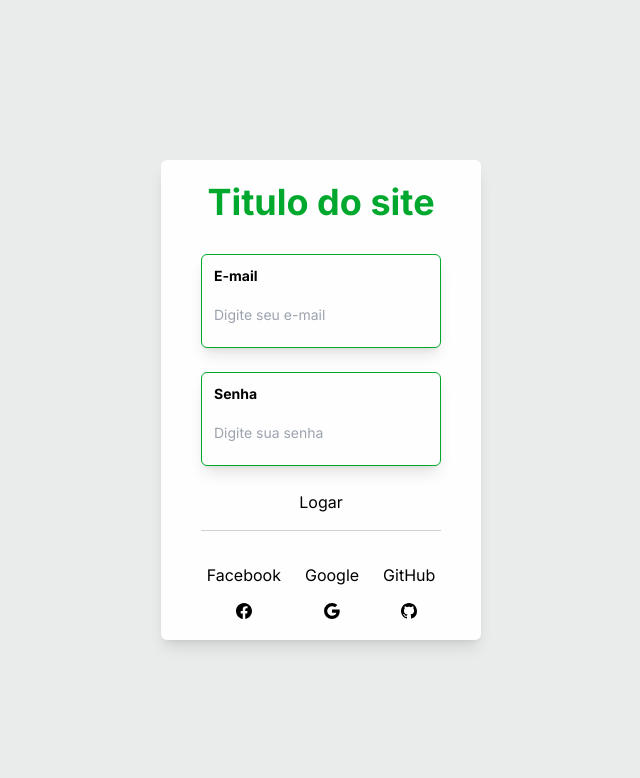
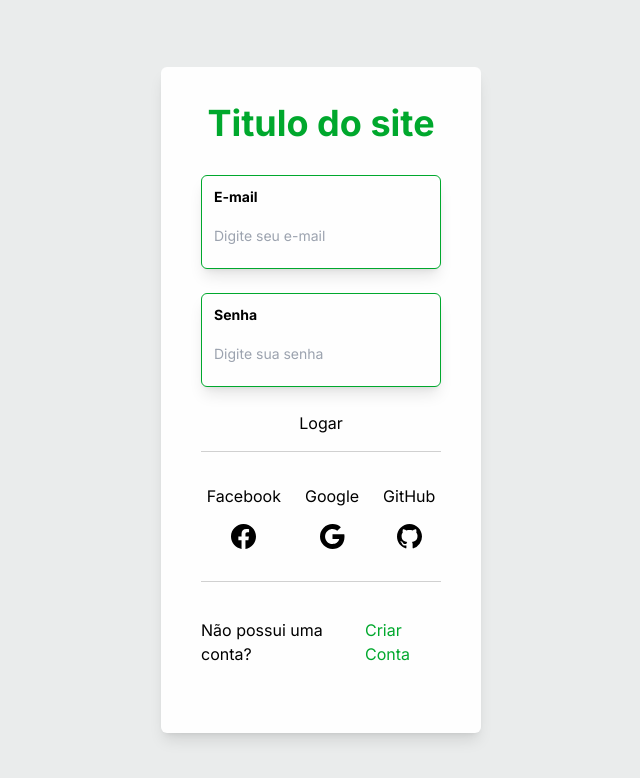
Before and after one commit to matheus98rocha/devsync, a Next.js app: page / in a window 1280 px wide. Shown: the top 778 px of the page, without its empty margins (319-959 px from the left). Built offline with nearby package versions, Linux system fonts and the light colour scheme; what tailwindcss-animated would draw is missing.

Commit message:
feat - Componente Auth e Create Account

```diff
--- /dev/null
+++ b/src/app/components/auth/auth.component.tsx
@@ -0,0 +1,103 @@
+'use client'
+import React from 'react'
+import PrimaryInput from '../input/primary-input.component'
+import SocialMediaIcons from '../social-media-icons/social-media-icons.components'
+
+function Auth() {
+  const [email, setEmail] = React.useState('')
+  const [password, setPassword] = React.useState('')
+  const [step, setStep] = React.useState('login')
+  return (
+    <div
+      className="
+  flex
+  items-center
+  justify-around
+  flex-col
+  gap-8
+  bg-backgroud
+  w-screen
+  h-screen
+  md:w-1/4
+  md:h-5/6
+  py-9
+  px-10
+  rounded-md
+  shadow-lg
+  animate-fade-up
+  "
+    >
+      <h1 className="text-primary text-4xl font-bold">Titulo do site</h1>
+      <div
+        className="
+    flex
+    items-center
+    justify-between
+    flex-col
+    gap-6
+    w-full
+    pb-4
+    border-b border-solid border-[#d0d0d0]
+    "
+      >
+        <PrimaryInput
+          label="E-mail"
+          type="e-mail"
+          placeholder="Digite seu e-mail"
+          valueInput={email}
+          handleChangeInput={(event) => setEmail(event.target.value)}
+        />
+        <PrimaryInput
+          label="Senha"
+          type="password"
+          placeholder="Digite sua senha"
+          valueInput={password}
+          handleChangeInput={(event) => setPassword(event.target.value)}
+        />
+        {step === 'login' ? (
+          <button>Logar</button>
+        ) : (
+          <button>Criar Conta</button>
+        )}
+      </div>
+      <SocialMediaIcons />
+      <div
+        className="
+        w-full
+        border-t
+        border-solid
+        border-[#d0d0d0]
+        py-9
+        flex
+        items-center
+        justify-center
+        gap-2
+    "
+      >
+        {step === 'login' ? (
+          <>
+            <p>Não possui uma conta?</p>
+            <p
+              className="text-primary hover:cursor-pointer"
+              onClick={() => setStep('create-account')}
+            >
+              Criar Conta
+            </p>
+          </>
+        ) : (
+          <>
+            <p>Já possui uma conta?</p>
+            <p
+              className="text-primary hover:cursor-pointer"
+              onClick={() => setStep('login')}
+            >
+              Entrar
+            </p>
+          </>
+        )}
+      </div>
+    </div>
+  )
+}
+
+export default Auth
--- a/src/app/components/social-media-icons/social-media-icons.components.tsx
+++ b/src/app/components/social-media-icons/social-media-icons.components.tsx
@@ -6,15 +6,15 @@ function SocialMediaIcons() {
     () => [
       {
         label: 'Facebook',
-        icon: <BS.BsFacebook />,
+        icon: <BS.BsFacebook size={25} />,
       },
       {
         label: 'Google',
-        icon: <BS.BsGoogle />,
+        icon: <BS.BsGoogle size={25} />,
       },
       {
         label: 'GitHub',
-        icon: <BS.BsGithub />,
+        icon: <BS.BsGithub size={25} />,
       },
     ],
     [],
@@ -39,6 +39,7 @@ function SocialMediaIcons() {
           flex-col
           hover:animate-jump
           hover:text-primary
+          hover:cursor-pointer
           "
         >
           <p>{item.label}</p>
--- a/src/app/layout.tsx
+++ b/src/app/layout.tsx
@@ -4,7 +4,10 @@ import { Inter } from 'next/font/google'
 const inter = Inter({ subsets: ['latin'] })
 
 export const metadata = {
-  title: 'Create Next App',
+  title: {
+    default: 'Nome do Projeto',
+    template: '%s',
+  },
   description: 'Generated by create next app',
 }
 
--- a/src/app/page.tsx
+++ b/src/app/page.tsx
@@ -1,15 +1,15 @@
-'use client'
+import React from 'react'
+import Auth from './components/auth/auth.component'
 
-import PrimaryInput from './components/input/primary-input.component'
-import React from 'react'
-import SocialMediaIcons from './components/social-media-icons/social-media-icons.components'
+export const metadata = {
+  title: 'Bem-vindo(a) de volta',
+}
 
 export default function Home() {
-  const [email, setEmail] = React.useState('')
-  const [password, setPassword] = React.useState('')
-
   return (
-    <div className="
+    <>
+      <div
+        className="
       bg-contrastBackgroud
       h-screen
       w-screen
@@ -17,57 +17,10 @@ export default function Home() {
       items-center
       justify-center
       md:flex-none
-    ">
-      <div
-        className="
-        flex
-        items-center
-        justify-center
-        flex-col
-        gap-8
-        bg-backgroud
-        w-screen
-        h-screen
-        md:w-1/4
-        md:h-3/5
-        py-9
-        px-10
-        rounded-md
-        shadow-lg
-        animate-fade-up
-        "
+    "
       >
-        <h1 className="text-primary text-4xl font-bold">Titulo do site</h1>
-        <div
-          className="
-          flex
-          items-center
-          justify-between
-          flex-col
-          gap-6
-          w-full
-          pb-4
-          border-b border-solid border-[#d0d0d0]
-          "
-        >
-          <PrimaryInput
-            label="E-mail"
-            type="e-mail"
-            placeholder="Digite seu e-mail"
-            valueInput={email}
-            handleChangeInput={(event) => setEmail(event.target.value)}
-          />
-          <PrimaryInput
-            label="Senha"
-            type="password"
-            placeholder="Digite sua senha"
-            valueInput={password}
-            handleChangeInput={(event) => setPassword(event.target.value)}
-          />
-          <button>Logar</button>
-        </div>
-        <SocialMediaIcons />
+        <Auth />
       </div>
-    </div>
+    </>
   )
 }
```
Also changed, not shown: 1 other file (tests, documents, lock files or other folders).
